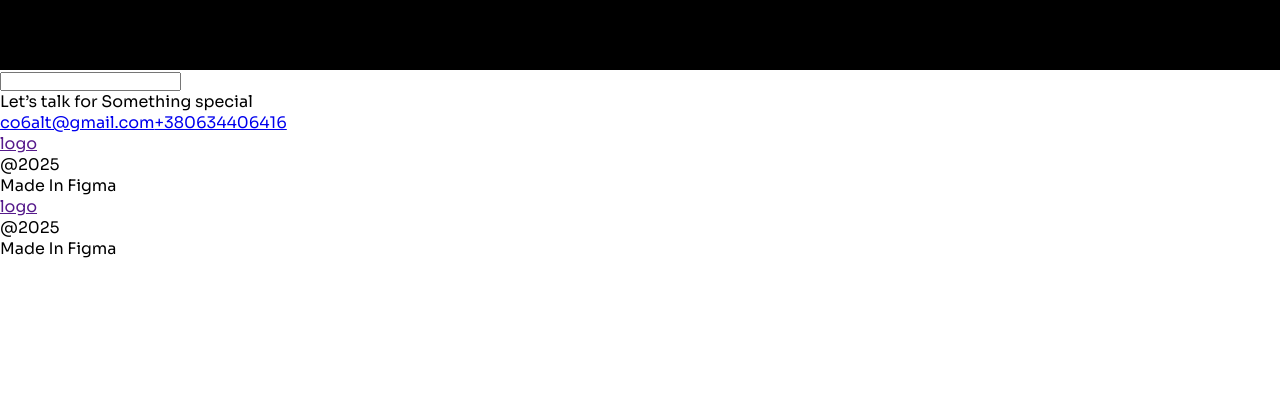
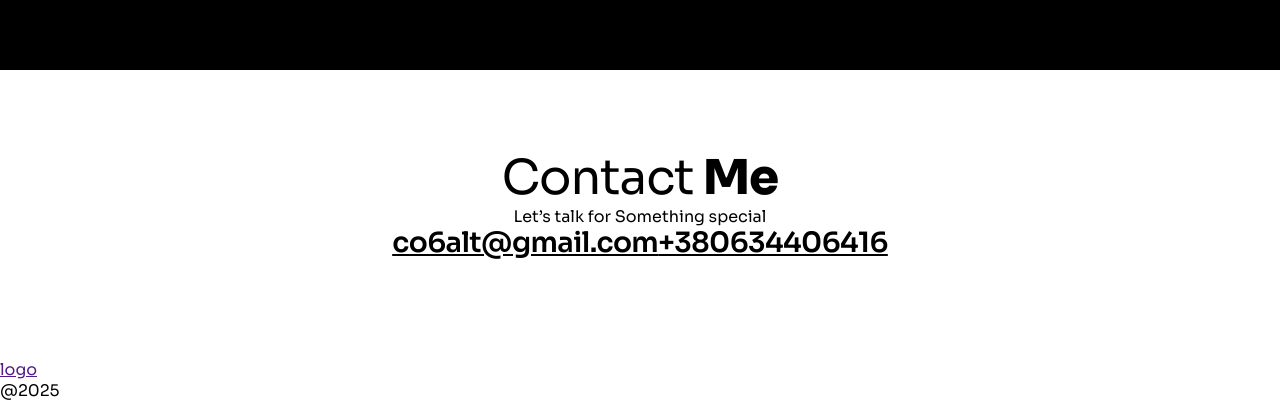
Before and after one commit to E-Khartaniuk/portfolio, a React (Vite) app: page / in a window 1280 px wide. Shown: the part 3760-4163 px from the top of the page. Before the commit the page ends 4019 px from the top, so only its background shows below. Built offline with nearby package versions, Linux system fonts and the light colour scheme.

Commit message:
contacts section

```diff
--- a/src/App/App.tsx
+++ b/src/App/App.tsx
@@ -20,7 +20,6 @@ const App = () => {
         <About />
         <Projects />
         <Contacts />
-        <Footer />
       </main>
       <Footer />
     </>
--- /dev/null
+++ b/src/components/contacts/contacts.module.css
@@ -0,0 +1,27 @@
+.section {
+  margin: 0 auto;
+  padding: 80px 32px 100px 32px;
+  width: 1216px;
+  color: var(--Primary-Black);
+  text-align: center;
+}
+
+.contactsTitle {
+  font-size: 48px;
+  font-weight: 400;
+  line-height: 56px;
+  letter-spacing: -0.96px;
+
+  & .contactsTitleMe {
+    font-weight: 800;
+  }
+}
+
+.email,
+.number {
+  color: var(--Primary-Black, #000);
+  font-size: 28px;
+  font-weight: 600;
+  line-height: 32px;
+  letter-spacing: -0.56px;
+}
--- a/src/components/contacts/contacts.tsx
+++ b/src/components/contacts/contacts.tsx
@@ -1,15 +1,20 @@
 import React from "react";
+import css from "./contacts.module.css";
 
 function Contacts() {
   return (
-    <section>
-      <form action="">
-        <input type="text" />
-      </form>
-      <p></p>
+    <section className={css.section}>
+      <h2 className={css.contactsTitle}>
+        Contact<span className={css.contactsTitleMe}> Me</span>
+      </h2>
+
       <p>Let’s talk for Something special</p>
-      <a href="mailto:co6alt@gmail.com">co6alt@gmail.com</a>
-      <a href="tel:+380634406416">+380634406416</a>
+      <a href="mailto:co6alt@gmail.com" className={css.email}>
+        co6alt@gmail.com
+      </a>
+      <a href="tel:+380634406416" className={css.number}>
+        +380634406416
+      </a>
     </section>
   );
 }
```
